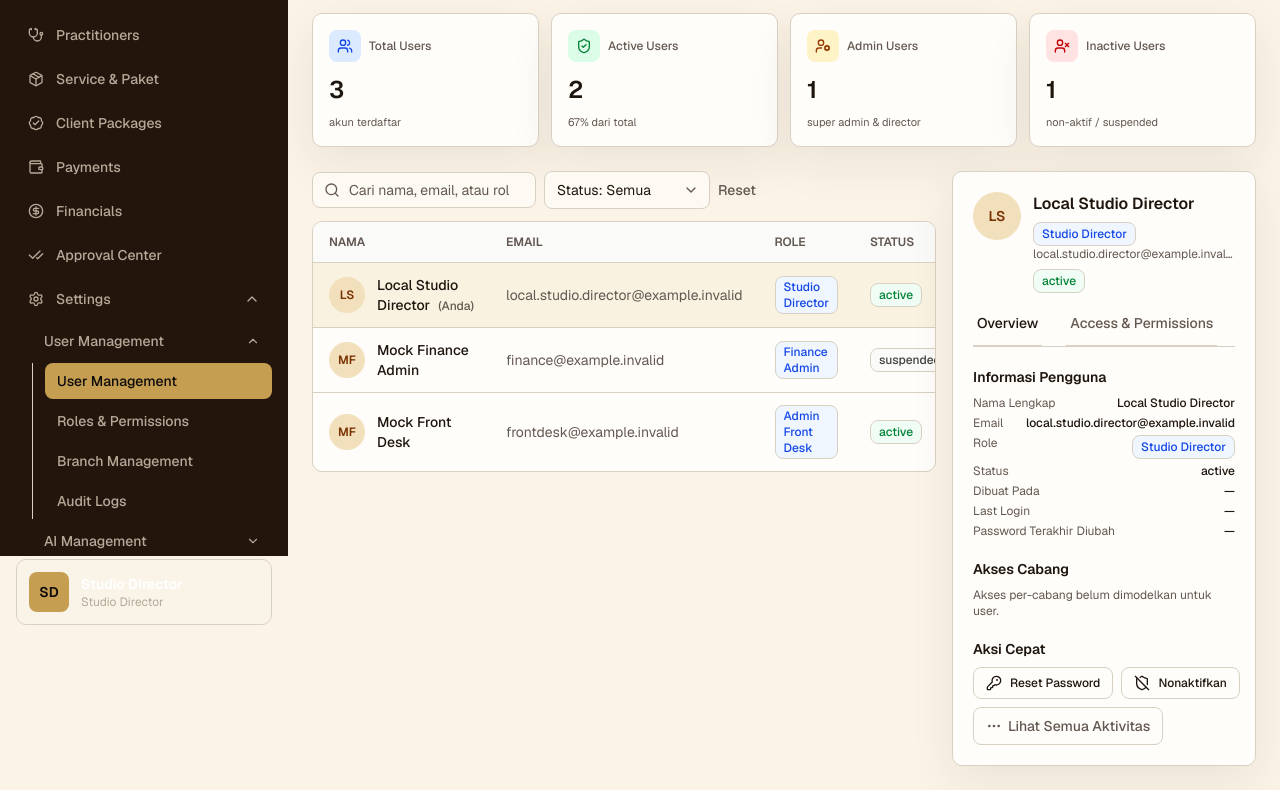
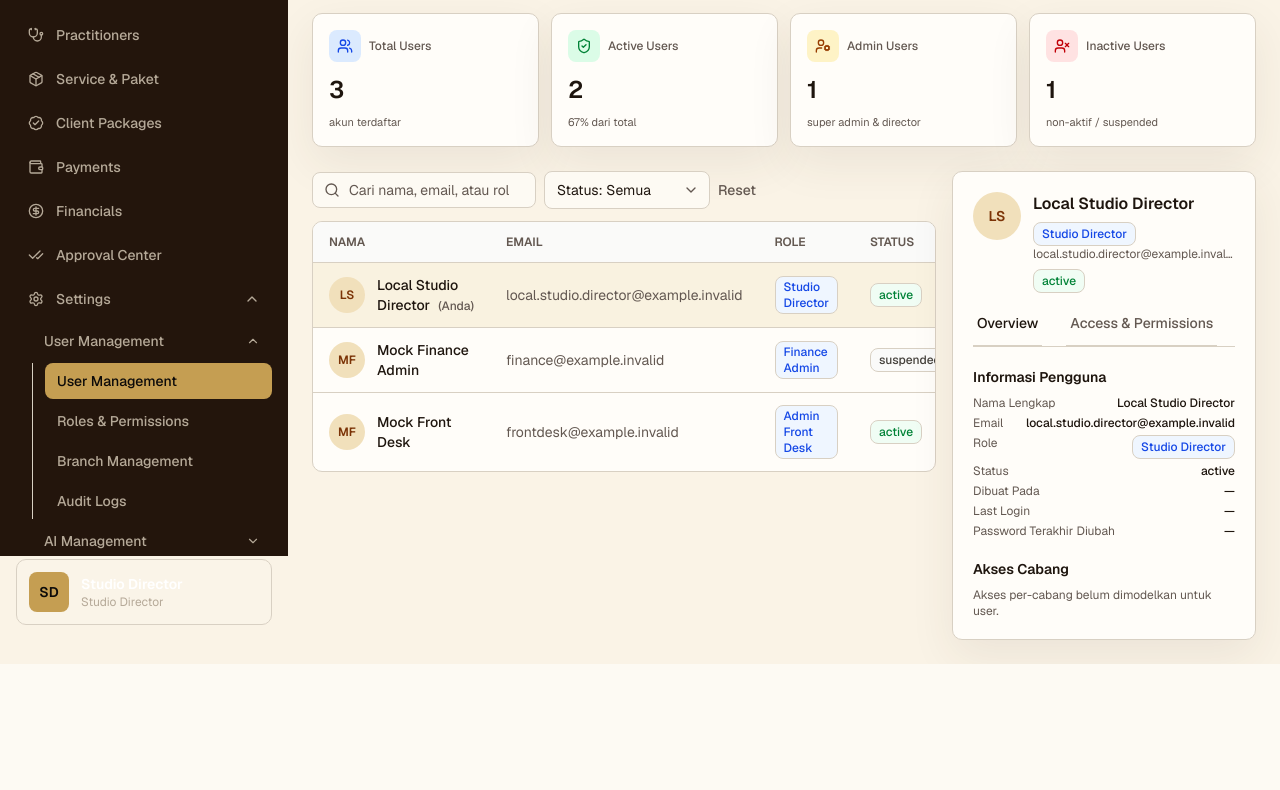
Before and after one commit to junadwi009/hom_v2, a Next.js app in the folder apps/web/: page /settings/user-management in a window 1280 px wide. Shown: the part 244-1034 px from the top of the page. After the commit the page ends 908 px from the top, so only its background shows below. Built offline with nearby package versions, Linux system fonts and the light colour scheme.

Commit message:
refactor(settings): remove placeholder demo actions

```diff
--- a/apps/web/src/features/settings/audit-logs/audit-log-detail-panel.tsx
+++ b/apps/web/src/features/settings/audit-logs/audit-log-detail-panel.tsx
@@ -3,7 +3,6 @@
 import { ScrollText } from "lucide-react";
 
 import { Badge } from "@/components/ui/badge";
-import { DemoButton } from "@/features/shell/demo-action";
 
 import type { AuditLogView } from "./audit-logs-loader";
 import { actionTone, formatTimestamp } from "./audit-log-table";
@@ -72,27 +71,6 @@ export function AuditLogDetailPanel({ log }: { log: AuditLogView | null }) {
           {metadataText}
         </pre>
       </div>
-
-      <div className="flex gap-2">
-        <DemoButton
-          className="flex-1"
-          message="Log sebelumnya (demo)."
-          size="sm"
-          type="button"
-          variant="secondary"
-        >
-          Sebelumnya
-        </DemoButton>
-        <DemoButton
-          className="flex-1"
-          message="Log selanjutnya (demo)."
-          size="sm"
-          type="button"
-          variant="secondary"
-        >
-          Selanjutnya
-        </DemoButton>
-      </div>
     </section>
   );
 }
--- a/apps/web/src/features/settings/audit-logs/audit-log-table.tsx
+++ b/apps/web/src/features/settings/audit-logs/audit-log-table.tsx
@@ -1,9 +1,6 @@
 "use client";
 
-import { MoreVertical } from "lucide-react";
-
 import { Badge } from "@/components/ui/badge";
-import { DemoIconButton } from "@/features/shell/demo-action";
 import { cn } from "@/lib/utils";
 
 import type { AuditLogView } from "./audit-logs-loader";
@@ -75,7 +72,6 @@ export function AuditLogTable({
             <th className="border-b px-3 py-2 font-semibold">Modul</th>
             <th className="border-b px-3 py-2 font-semibold">Risk</th>
             <th className="border-b px-3 py-2 font-semibold">IP Address</th>
-            <th className="border-b px-3 py-2 text-right font-semibold">Aksi</th>
           </tr>
         </thead>
         <tbody>
@@ -116,20 +112,6 @@ export function AuditLogTable({
               <td className="whitespace-nowrap px-3 py-3 text-foreground-muted">
                 {log.ipAddress ?? "—"}
               </td>
-              <td className="px-3 py-3">
-                <div className="flex items-center justify-end">
-                  <DemoIconButton
-                    className="flex size-8 items-center justify-center rounded-md hover:bg-stone-100"
-                    label="Aksi log"
-                    message="Menu aksi log (demo)."
-                  >
-                    <MoreVertical
-                      aria-hidden="true"
-                      className="size-4 text-foreground-muted"
-                    />
-                  </DemoIconButton>
-                </div>
-              </td>
             </tr>
           ))}
         </tbody>
--- a/apps/web/src/features/settings/branch-management/branch-detail-panel.tsx
+++ b/apps/web/src/features/settings/branch-management/branch-detail-panel.tsx
@@ -9,7 +9,6 @@ import {
 } from "lucide-react";
 
 import { Badge } from "@/components/ui/badge";
-import { DemoButton } from "@/features/shell/demo-action";
 
 import { ClientTabs } from "@/features/clients/shared/clients-tabs";
 
@@ -113,26 +112,6 @@ export function BranchDetailPanel({ branch }: { branch: BranchView | null }) {
           ))}
         </div>
       </div>
-
-      <div className="flex gap-2">
-        <DemoButton
-          className="flex-1"
-          message={`Edit cabang ${branch.name} (demo).`}
-          size="sm"
-          type="button"
-          variant="secondary"
-        >
-          Edit Branch
-        </DemoButton>
-        <DemoButton
-          className="flex-1"
-          message={`Membuka laporan cabang ${branch.name} (demo).`}
-          size="sm"
-          type="button"
-        >
-          Lihat Laporan
-        </DemoButton>
-      </div>
     </section>
   );
 }
--- a/apps/web/src/features/settings/branch-management/branch-table.tsx
+++ b/apps/web/src/features/settings/branch-management/branch-table.tsx
@@ -1,9 +1,6 @@
 "use client";
 
-import { MoreVertical } from "lucide-react";
-
 import { Badge } from "@/components/ui/badge";
-import { DemoIconButton } from "@/features/shell/demo-action";
 import { cn } from "@/lib/utils";
 
 import type { BranchView } from "./branches-loader";
@@ -53,7 +50,6 @@ export function BranchTable({
             <th className="border-b px-3 py-2 font-semibold">Manager</th>
             <th className="border-b px-3 py-2 font-semibold">Tipe</th>
             <th className="border-b px-3 py-2 font-semibold">Status</th>
-            <th className="border-b px-3 py-2 text-right font-semibold">Aksi</th>
           </tr>
         </thead>
         <tbody>
@@ -100,20 +96,6 @@ export function BranchTable({
               <td className="px-3 py-3">
                 <Badge tone={statusTone[branch.status]}>{branch.status}</Badge>
               </td>
-              <td className="px-3 py-3">
-                <div className="flex items-center justify-end">
-                  <DemoIconButton
-                    className="flex size-8 items-center justify-center rounded-md hover:bg-stone-100"
-                    label="Aksi cabang"
-                    message={`Menu aksi untuk ${branch.name} (demo).`}
-                  >
-                    <MoreVertical
-                      aria-hidden="true"
-                      className="size-4 text-foreground-muted"
-                    />
-                  </DemoIconButton>
-                </div>
-              </td>
             </tr>
           ))}
         </tbody>
--- a/apps/web/src/features/settings/user-detail-panel.tsx
+++ b/apps/web/src/features/settings/user-detail-panel.tsx
@@ -1,11 +1,10 @@
 "use client";
 
 import type { AdminUser } from "@hom/domain/users";
-import { KeyRound, MoreHorizontal, ShieldOff, UserRound } from "lucide-react";
+import { UserRound } from "lucide-react";
 
 import { StatusBadge } from "@/components/hom/status-badge";
 import { Badge } from "@/components/ui/badge";
-import { DemoButton, DemoLink } from "@/features/shell/demo-action";
 import { ClientTabs } from "@/features/clients/shared/clients-tabs";
 
 import { formatRoleName } from "./role-options";
@@ -71,39 +70,6 @@ export function UserDetailPanel({ user }: { user: AdminUser | null }) {
           Akses per-cabang belum dimodelkan untuk user.
         </p>
       </div>
-
-      <div className="space-y-2">
-        <p className="text-sm font-semibold text-foreground">Aksi Cepat</p>
-        <div className="flex gap-2">
-          <DemoButton
-            className="flex-1"
-            message={`Reset password ${user.fullName} (demo).`}
-            size="sm"
-            type="button"
-            variant="secondary"
-          >
-            <KeyRound aria-hidden="true" className="size-4" />
-            Reset Password
-          </DemoButton>
-          <DemoButton
-            className="flex-1"
-            message={`Nonaktifkan ${user.fullName} (demo). Gunakan tombol Status di tabel untuk aksi nyata.`}
-            size="sm"
-            type="button"
-            variant="secondary"
-          >
-            <ShieldOff aria-hidden="true" className="size-4" />
-            Nonaktifkan
-          </DemoButton>
-        </div>
-        <DemoLink
-          className="flex items-center justify-center gap-1.5 rounded-md border px-3 py-2 text-sm font-medium text-foreground-muted hover:bg-stone-100 hover:text-foreground"
-          message={`Membuka aktivitas ${user.fullName} (demo).`}
-        >
-          <MoreHorizontal aria-hidden="true" className="size-4" />
-          Lihat Semua Aktivitas
-        </DemoLink>
-      </div>
     </section>
   );
 }
```
